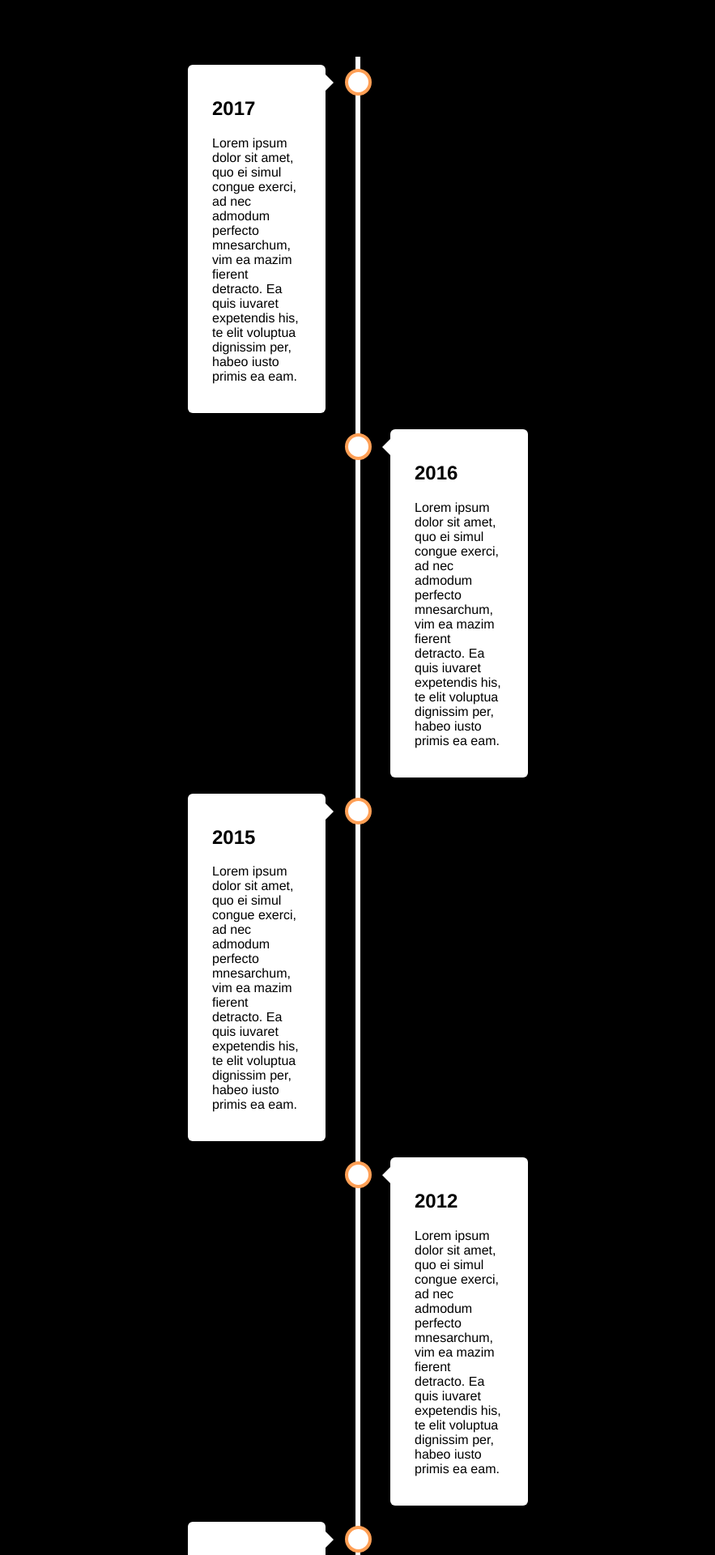
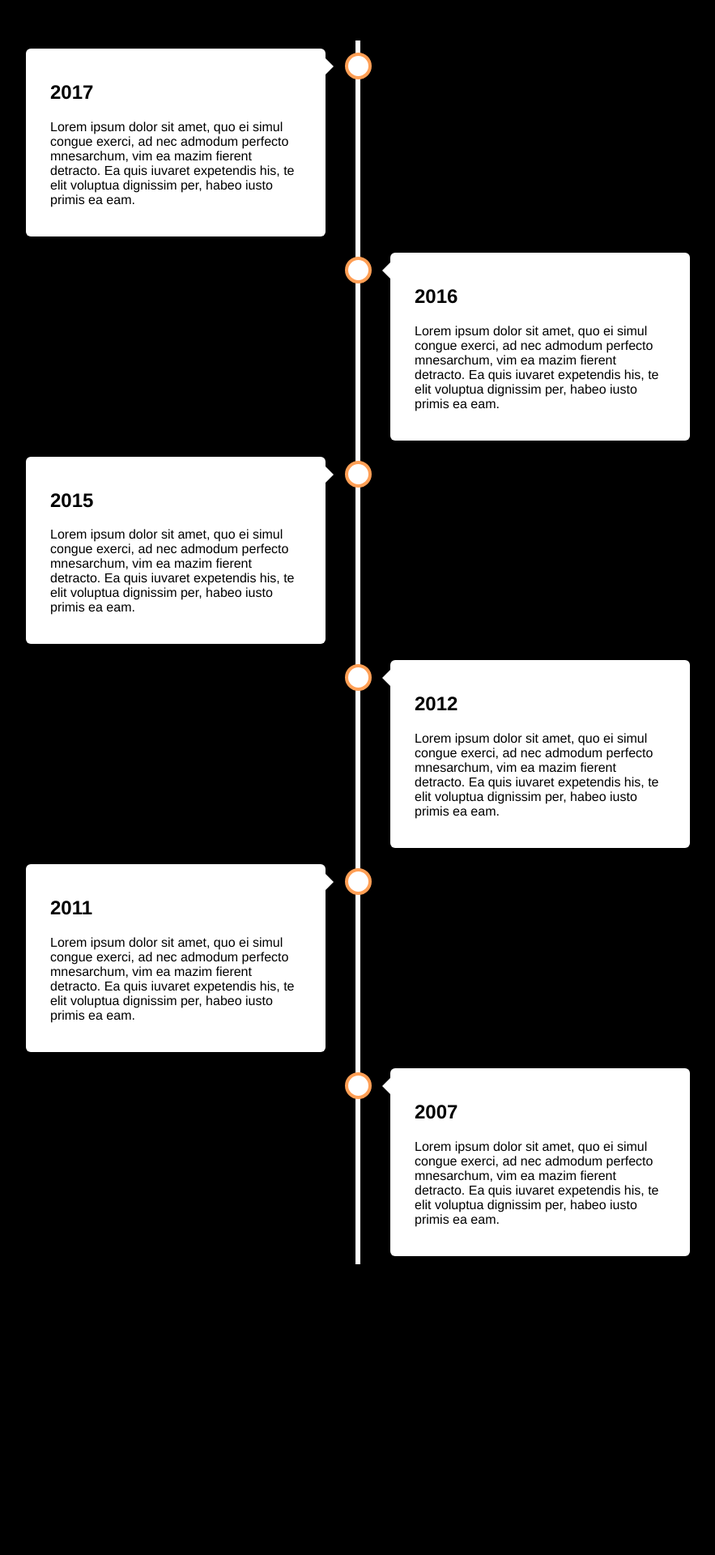
Before and after one commit to j-wng/j-wng.github.io, a Jekyll site: the page timeline.html, which Jekyll copies as it is, in a window 1280 px wide. Shown: the top 1920 px of the page at 81% size, without its empty margins (198-1081 px from the left). Built offline with Jekyll 4.4.1, drawn with Linux system fonts in a browser that asks for light colours; after the commit the page ends 1611 px from its top, so only the background shows below that.

Commit message:
Update timeline.html

```diff
--- a/timeline.html
+++ b/timeline.html
@@ -16,8 +16,8 @@ body {
 /* The actual timeline (the vertical ruler) */
 .timeline {
   position: relative;
-  max-width: 500px;
-  margin: 70 auto;
+  max-width: 900px;
+  margin: 50 auto;
 }
 
 /* The actual timeline (the vertical ruler) */
```
